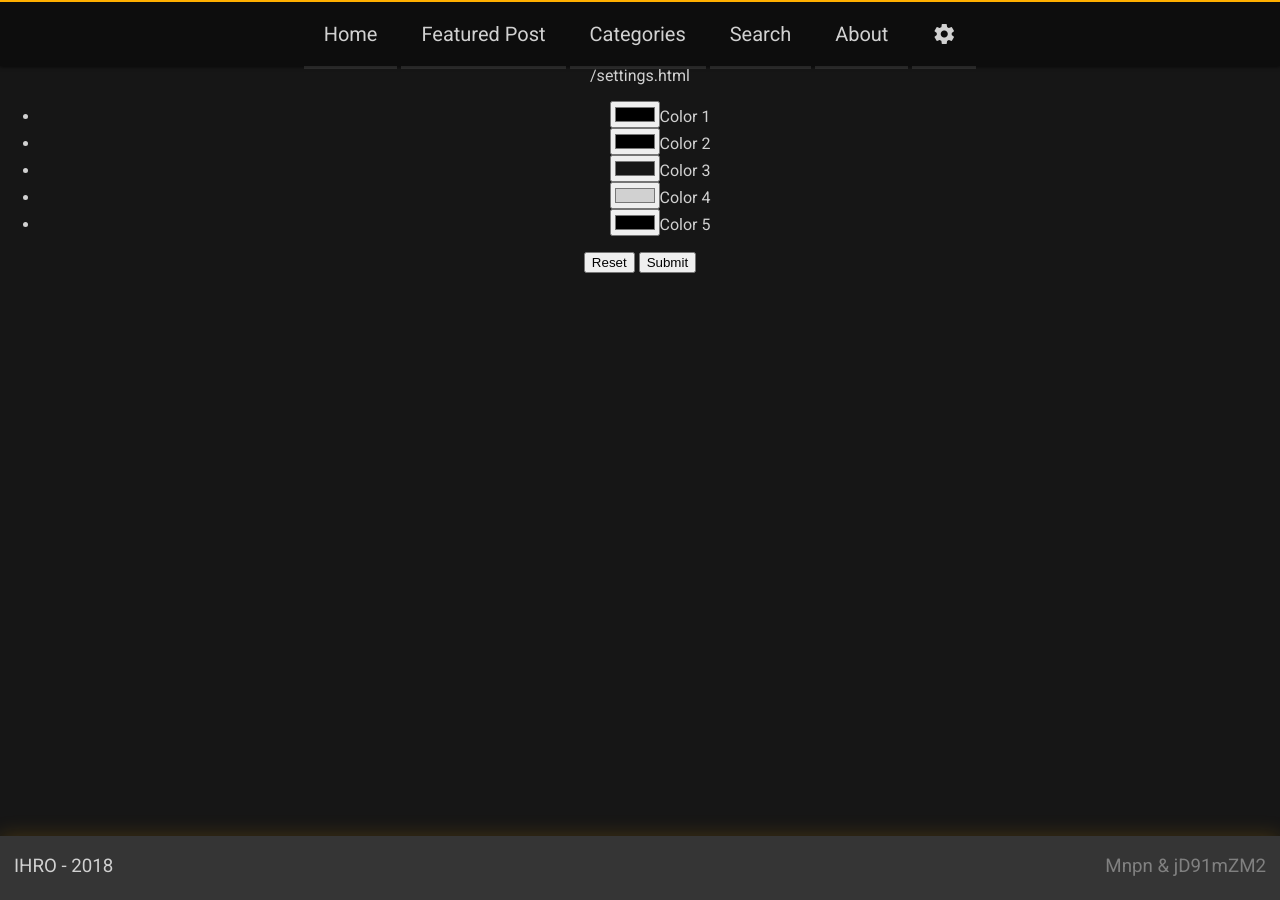
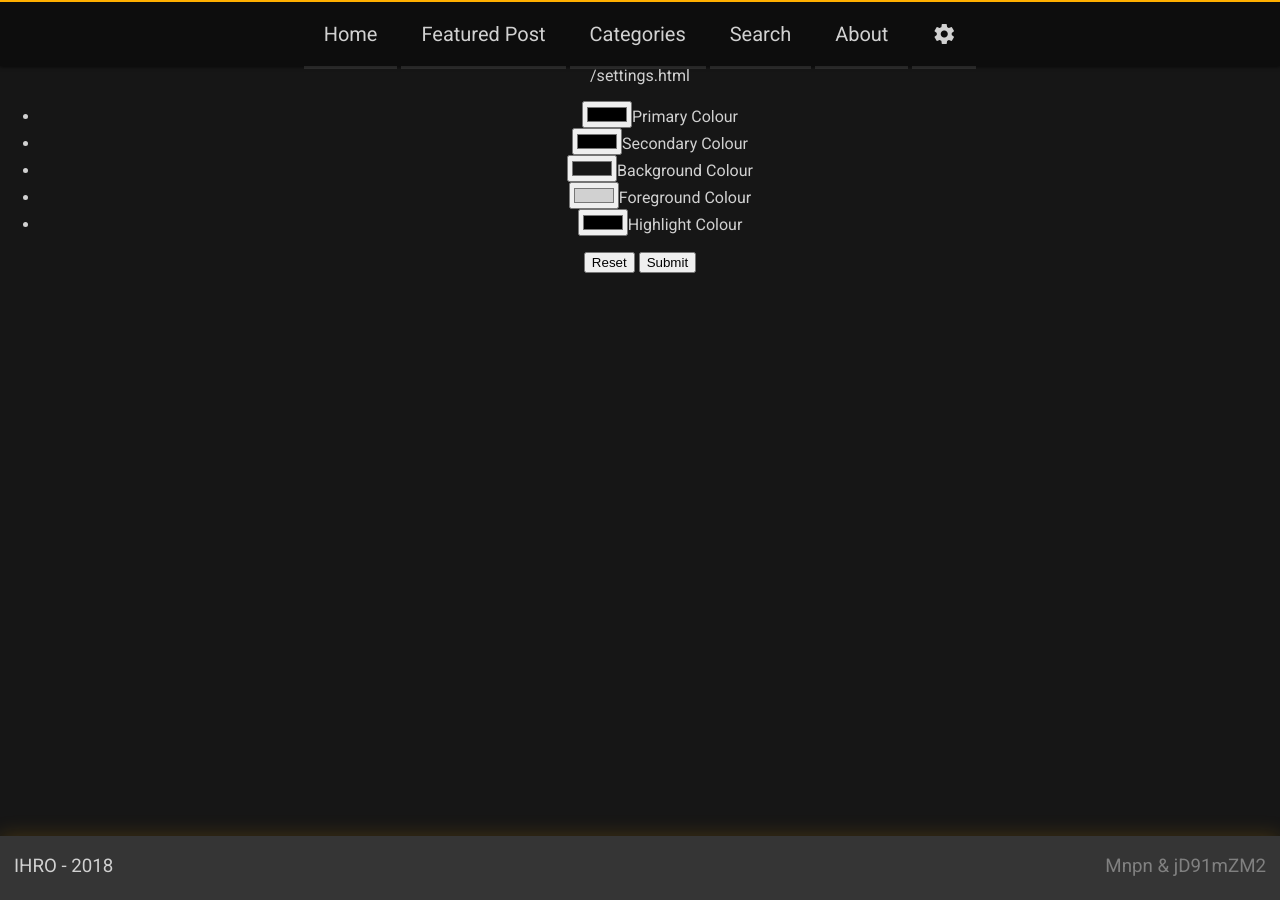
Before and after one commit to jaka2015/I-Hate-Restrictions-Online, a Jekyll site: the page built from settings.html, in a window 1280 px wide. Built offline with Jekyll 4.4.1, drawn with Linux system fonts in a browser that asks for light colours.

Commit message:
Naming fixes

```diff
--- a/settings.html
+++ b/settings.html
@@ -6,11 +6,11 @@ layout: default
 
 <form id="settings">
 	<ul>
-		<li><input type="color" id="primary" value="{{ site.primary }}" />Color 1</li>
-		<li><input type="color" id="secondary" value="{{ site.secondary }}" />Color 2</li>
-		<li><input type="color" id="background" value="{{ site.background }}" />Color 3</li>
-		<li><input type="color" id="foreground" value="{{ site.foreground }}" />Color 4</li>
-		<li><input type="color" id="highlight" value="{{ site.highlight }}" />Color 5</li>
+		<li><input type="color" id="primary" value="{{ site.primary }}" />Primary Colour</li>
+		<li><input type="color" id="secondary" value="{{ site.secondary }}" />Secondary Colour</li>
+		<li><input type="color" id="background" value="{{ site.background }}" />Background Colour</li>
+		<li><input type="color" id="foreground" value="{{ site.foreground }}" />Foreground Colour</li>
+		<li><input type="color" id="highlight" value="{{ site.highlight }}" />Highlight Colour</li>
 	</ul>
 	<input type="reset" />
 	<input type="submit" />
```
